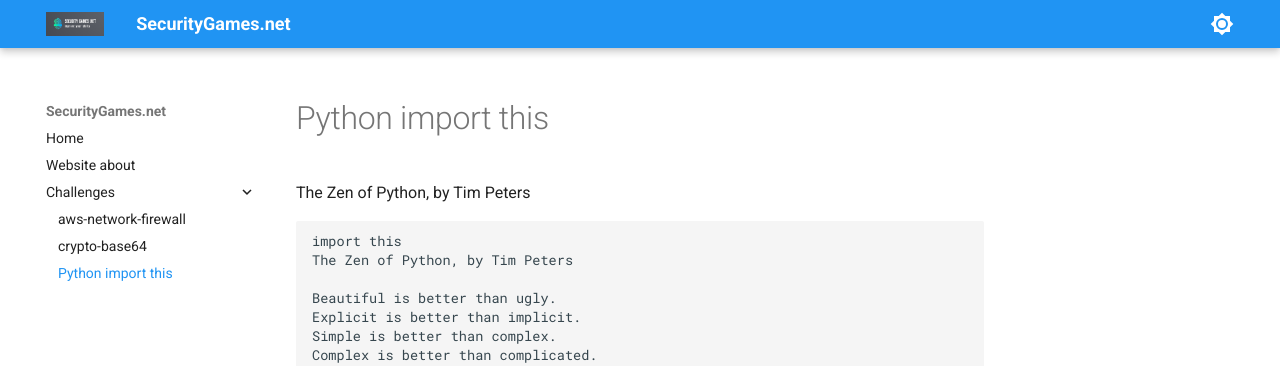
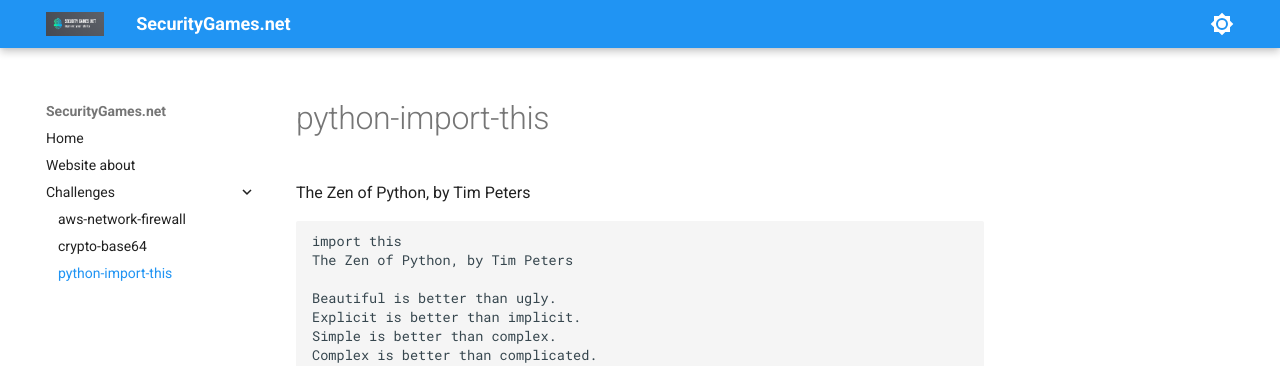
Before and after one commit to AntonioFeijaoUK/www-securitygames-net, an MkDocs documentation site: the page built from docs/challenges/python-import-this.md, in a window 1280 px wide. Shown: the top 366 px of the page. Built offline with MkDocs 1.6.1 and Material for MkDocs 9.7.7, drawn with Linux system fonts in a browser that asks for light colours; part of the change alters nothing that is shown.

````diff
--- a/docs/challenges/python-import-this.md
+++ b/docs/challenges/python-import-this.md
@@ -1,3 +1,5 @@
+# python-import-this
+
 The Zen of Python, by Tim Peters
 
 ```py
````
